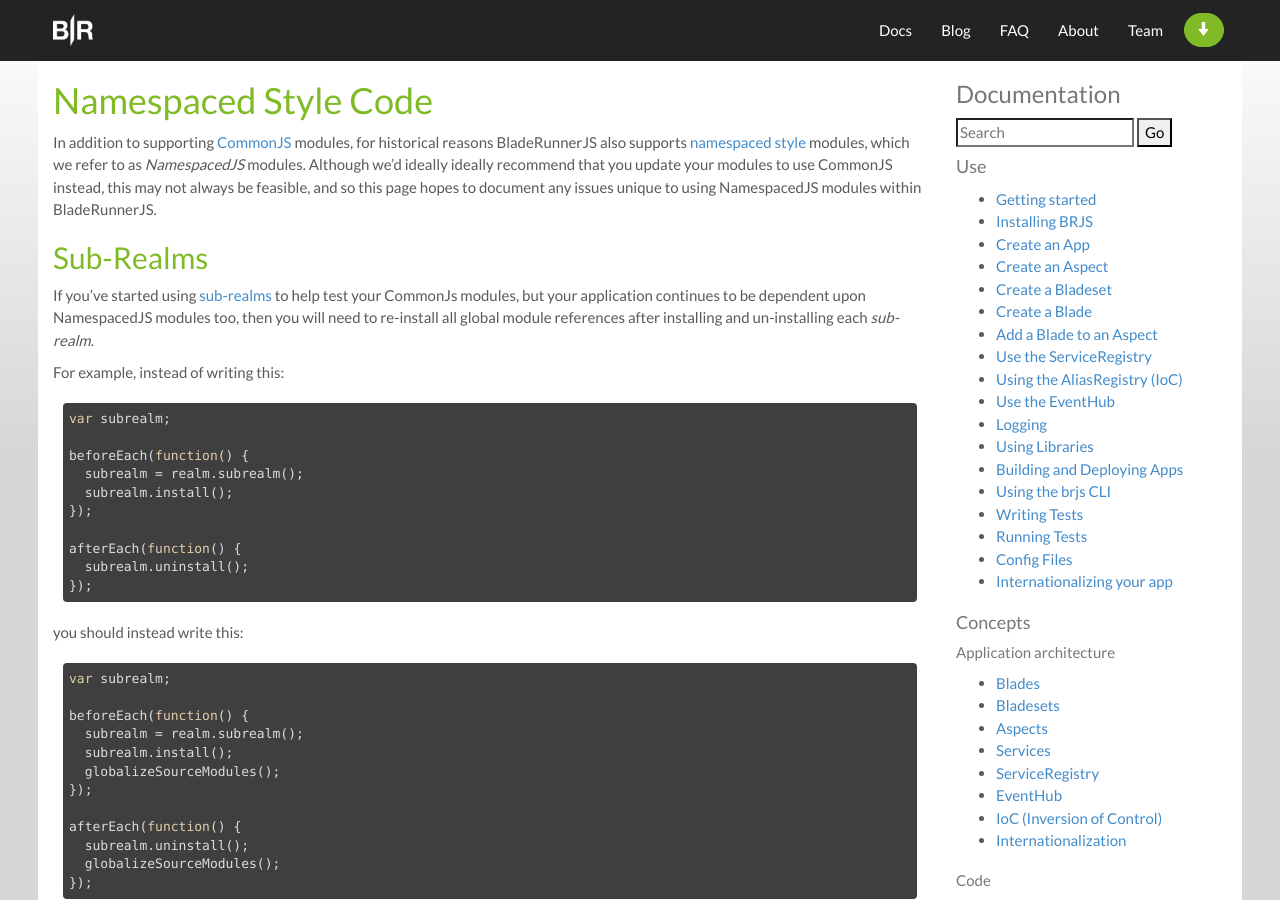
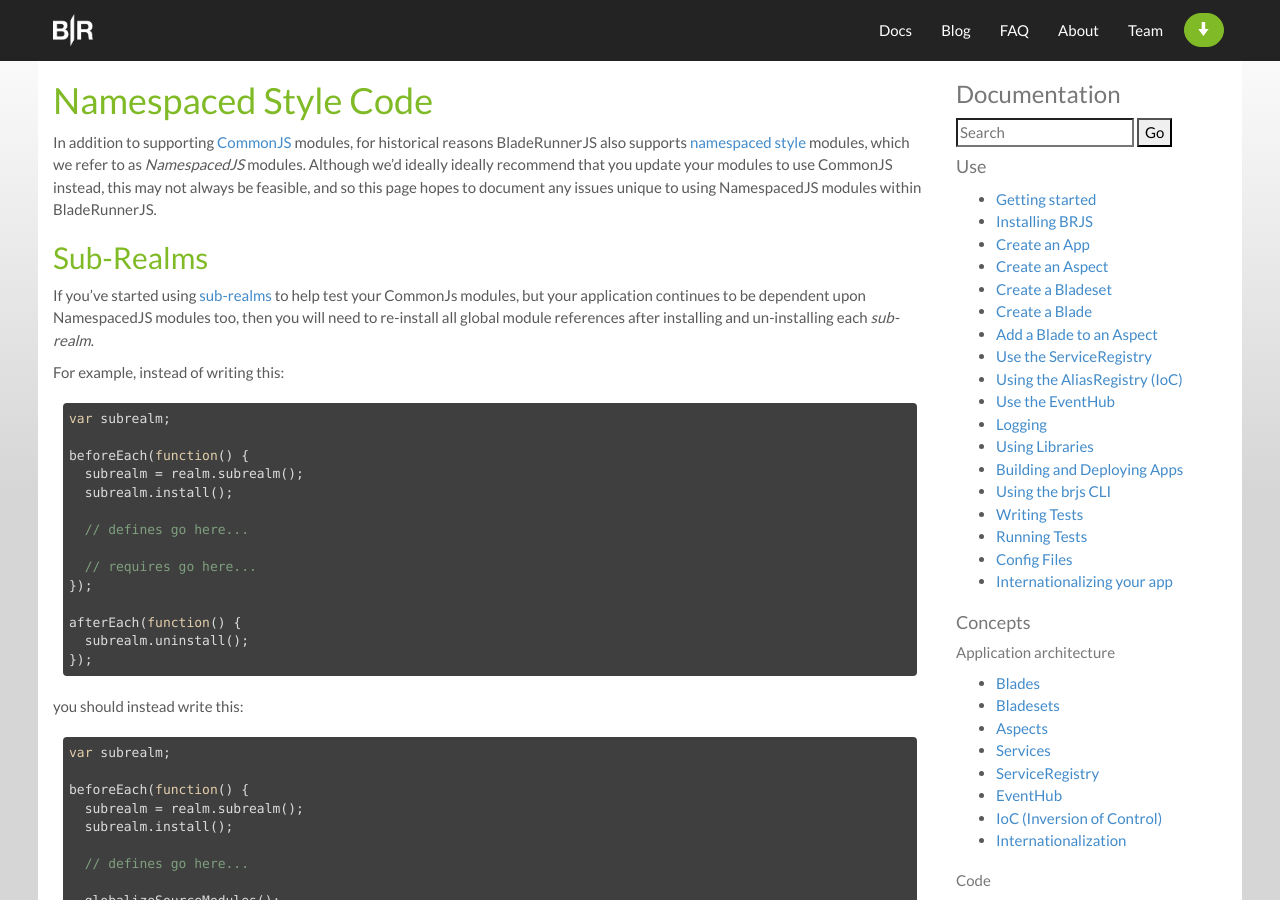
Before and after one commit to BladeRunnerJS/brjs-site, a Jekyll site: the page built from docs/reference/namespaced_style_code.md, in a window 1280 px wide and 900 px high. Built offline with Jekyll 4.4.1, drawn with Linux system fonts in a browser that asks for light colours; nearby versions of some CDN libraries; Markdown is read by kramdown in place of the engine named in the settings; some of the changed text lies outside the part shown.

Commit message:
Updated the sub-realm globalization documentation to make it clear where the defines and requires would go within the provided code snippets.

```diff
--- a/docs/reference/namespaced_style_code.md
+++ b/docs/reference/namespaced_style_code.md
@@ -18,6 +18,10 @@
 beforeEach(function() {
   subrealm = realm.subrealm();
   subrealm.install();
+
+  // defines go here...
+
+  // requires go here...
 });
 
 afterEach(function() {
@@ -33,7 +37,12 @@
 beforeEach(function() {
   subrealm = realm.subrealm();
   subrealm.install();
+
+  // defines go here...
+
   globalizeSourceModules();
+
+  // requires go here...
 });
 
 afterEach(function() {
```
